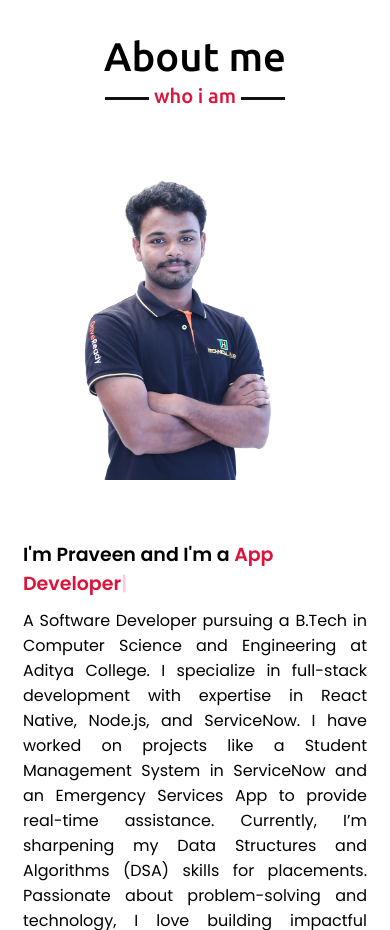
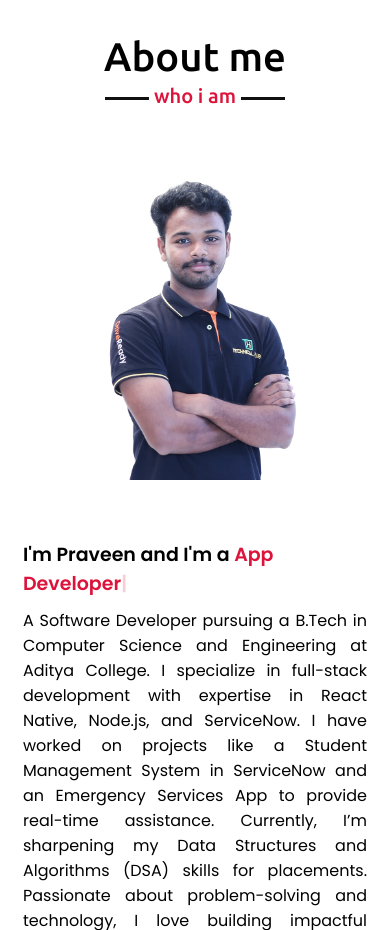
Before and after one commit to Praveen8104/my-portfolio, a website: page index.html in a window 390 px wide. Shown: the part 880-1810 px from the top of the page. Drawn offline with nearby package versions, Linux system fonts and the light colour scheme.

Commit message:
remove left margin from images in about section for improved layout

```diff
--- a/style.css
+++ b/style.css
@@ -789,6 +789,10 @@ footer span a:hover {
         font-size: 27px;
     }
 
+    .about-content img{
+        margin-left: 0;
+    }
+
     .about .about-content .right .text,
     .skills .skills-content .left .text {
         font-size: 19px;
```
